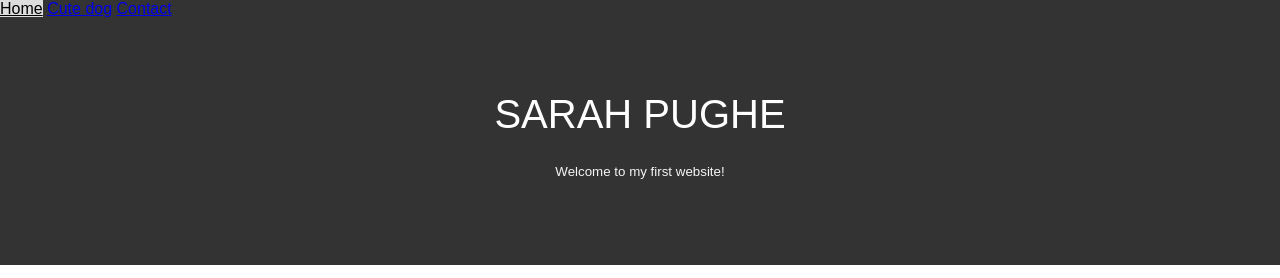
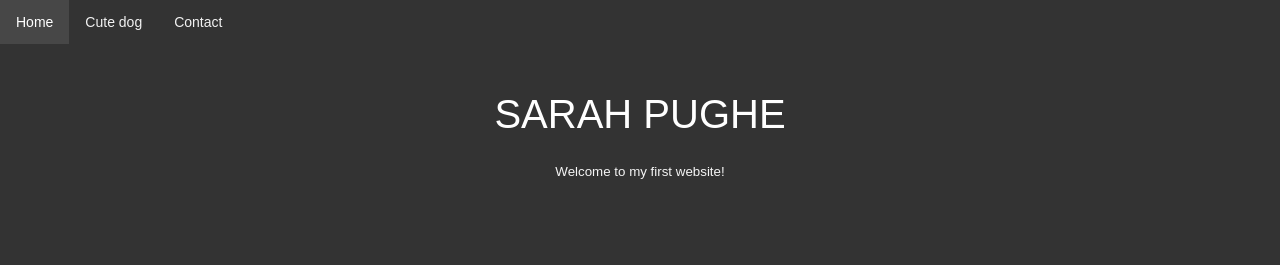
Before and after one commit to sezp/sezp.github.io, a plain HTML site: page index.html in a window 1280 px wide. Shown: the top 278 px of the page. Drawn offline with Linux system fonts and the light colour scheme.

Commit message:
Update stylesheet.css

```diff
--- a/stylesheet.css
+++ b/stylesheet.css
@@ -11,7 +11,16 @@
     z-index: 1;
   }
 
-  .topnav a:link a:visited {
+  .topnav a:link, a:visited{
+    float: left;
+    color: #f2f2f2;
+    text-align: center;
+    padding: 14px 16px;
+    text-decoration: none;
+    font-size: 14px;
+  }
+
+  .topnav a:visited{
     float: left;
     color: #f2f2f2;
     text-align: center;
@@ -25,7 +34,7 @@
     color: black;
   }
 
-  .topnav a:active {
+  .topnav a.active {
     background-color: #474747;
     color: white;
   }
```
